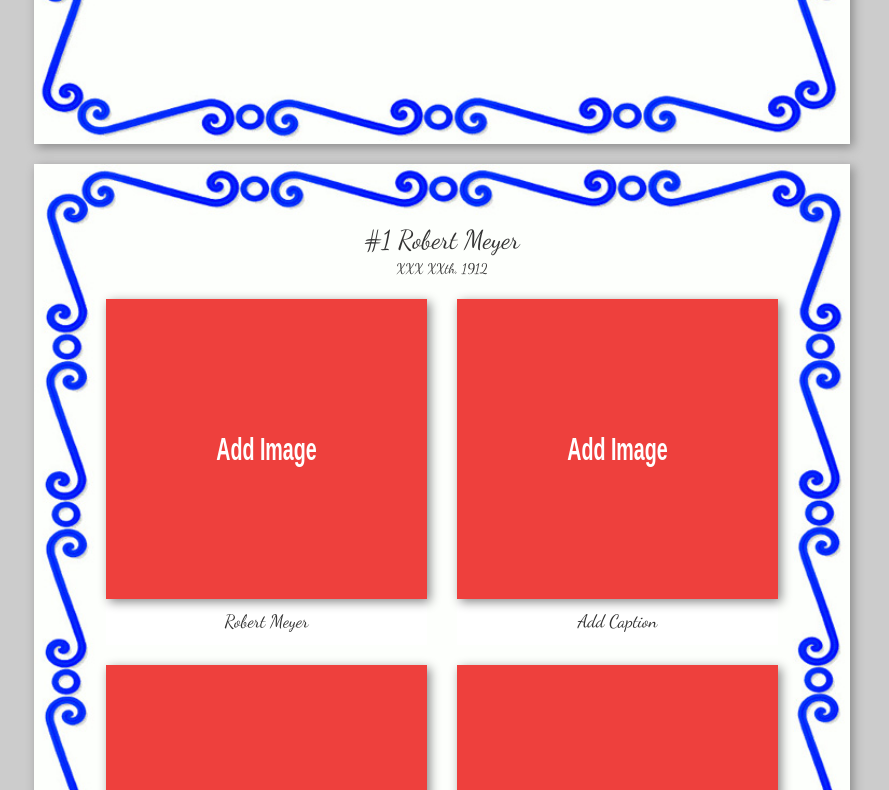
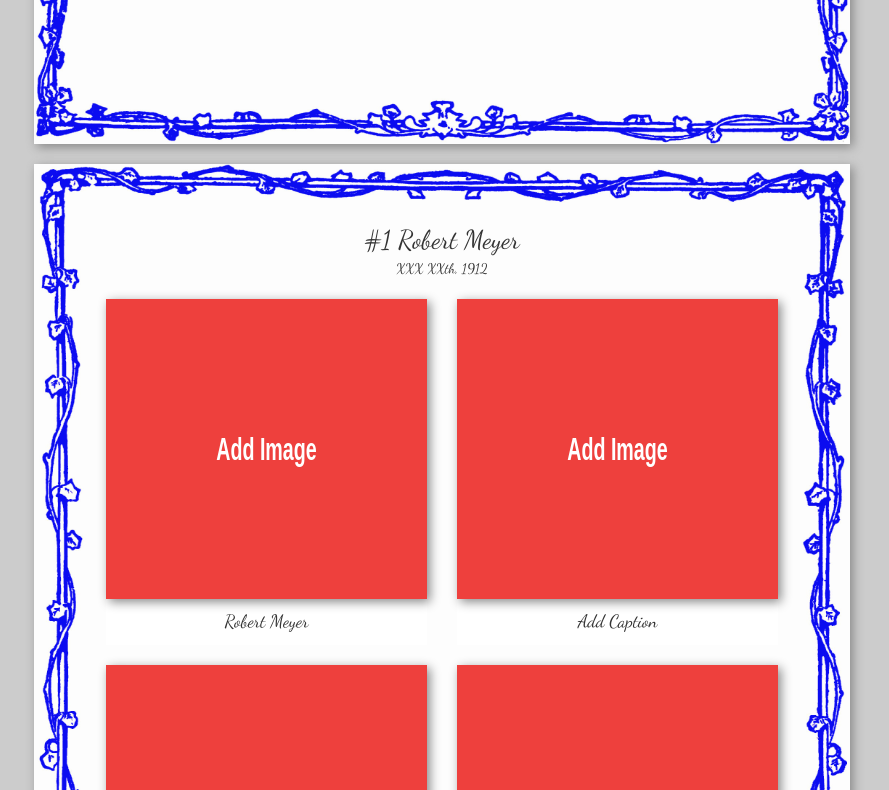
Before and after one commit to mlintern/the_baptism_book, a plain HTML site: page index.html in a window 1280 px wide. Shown: the part 913-1703 px from the top of the page, without its empty margins (198-1087 px from the left). Drawn offline with Linux system fonts and the light colour scheme.

Commit message:
user vine border everywhere

```diff
--- a/index.html
+++ b/index.html
@@ -27,7 +27,7 @@
 <body>
 
 	<div class="page">
-		<div class="background"><img src="img/border/blue-border.jpg"/></div>
+		<div class="background"><img src="img/border/vine-border.jpg"/></div>
 		<div class="title">
 			The Meyer Baptismal Gown History Book
 			<img data-src="holder.js/500x300/#EE403D:#FFFFFF/text:Image of Gown Here">
@@ -35,7 +35,7 @@
 	</div>
 
 	<div class="page">
-		<div class="background"><img src="img/border/blue-border.jpg"/></div>
+		<div class="background"><img src="img/border/vine-border.jpg"/></div>
 		<div class="wearer"><span class="num">#1</span> Robert Meyer</div>
 		<div class="date">XXX XXth, 1912</div>
 
@@ -95,7 +95,7 @@
 	</div> <!-- page -->
 
 	<div class="page">
-		<div class="background"><img src="img/border/wave-border.jpg"/></div>
+		<div class="background"><img src="img/border/vine-border.jpg"/></div>
 		<div class="wearer"><span class="num">#26</span> Mackenzie Ruth Lintern</div>
 		<div class="date">January 25th, 2015</div>
 
@@ -111,7 +111,7 @@
 	</div> <!-- page -->
 
 	<div class="page">
-		<div class="background"><img src="img/border/water-border.png"/></div>
+		<div class="background"><img src="img/border/vine-border.jpg"/></div>
 		<div class="wearer"><span class="num">#26</span> Mackenzie Ruth Lintern</div>
 		<div class="date">January 25th, 2015</div>
 
```
